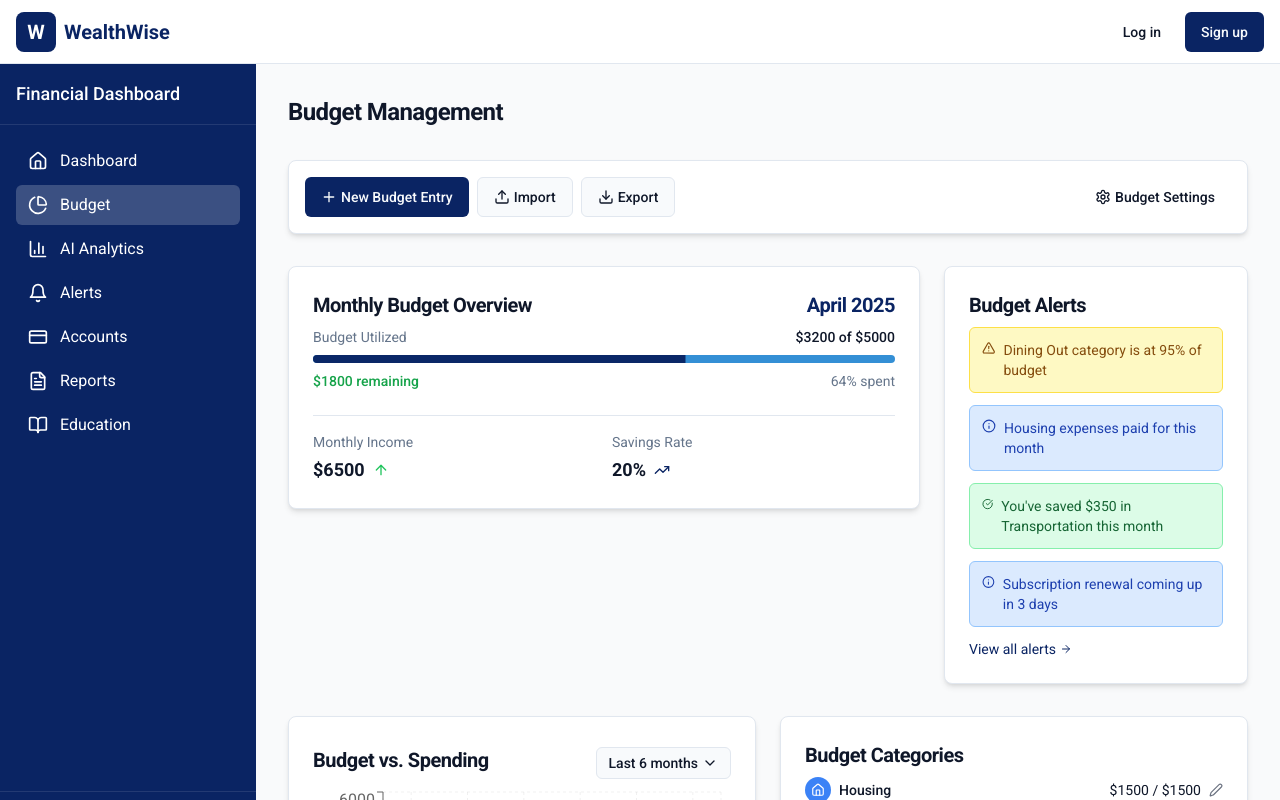
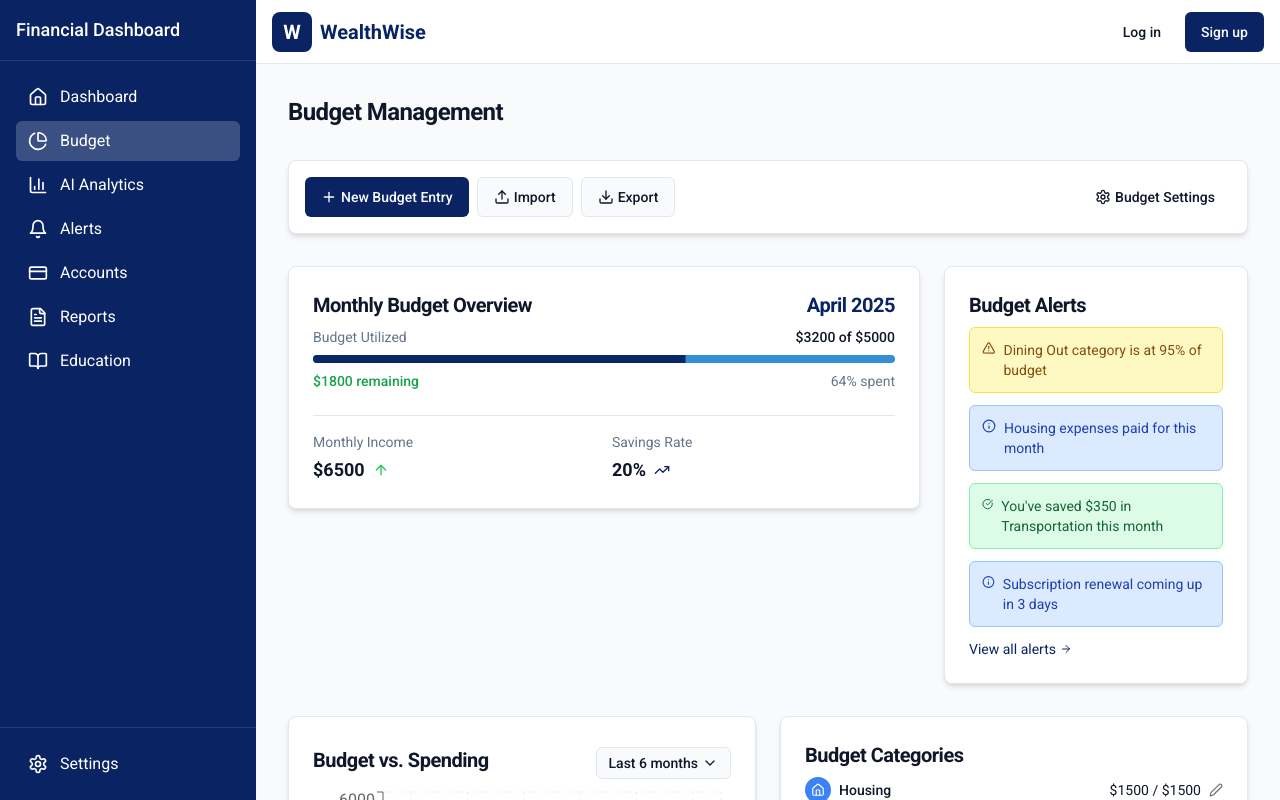
Before and after one commit to Loki-0110/wealthwise-navigator-platform, a React (Vite) app: page /budget in a window 1280 px wide. Shown: the top 800 px of the page. Built offline with nearby package versions, Linux system fonts and the light colour scheme.

Commit message:
Fix: Adjust sidebar height
Make the sidebar full height to cover the entire application.

```diff
--- a/src/components/layout/Layout.tsx
+++ b/src/components/layout/Layout.tsx
@@ -12,17 +12,17 @@ interface LayoutProps {
 export const Layout = ({ children }: LayoutProps) => {
   return (
     <div className="min-h-screen flex flex-col">
-      <div className="flex items-center">
-        <MobileNavbar />
-        <Navbar />
-      </div>
-      <div className="flex-1 flex">
-        <Sidebar />
+      <div className="md:pl-64 flex flex-col min-h-screen">
+        <div className="flex items-center">
+          <MobileNavbar />
+          <Navbar />
+        </div>
         <main className="flex-1 p-6 md:p-8 bg-gray-50 overflow-y-auto">
           {children}
         </main>
+        <Footer />
       </div>
-      <Footer />
+      <Sidebar />
     </div>
   );
 };
--- a/src/components/layout/Sidebar.tsx
+++ b/src/components/layout/Sidebar.tsx
@@ -50,7 +50,7 @@ export const Sidebar = () => {
   ];
 
   return (
-    <div className="hidden md:flex flex-col w-64 bg-finance-blue-dark h-screen">
+    <div className="hidden md:flex flex-col w-64 bg-finance-blue-dark h-full min-h-screen fixed left-0 top-0">
       <div className="p-4 border-b border-white/10">
         <h2 className="text-white font-medium text-lg">Financial Dashboard</h2>
       </div>
```
